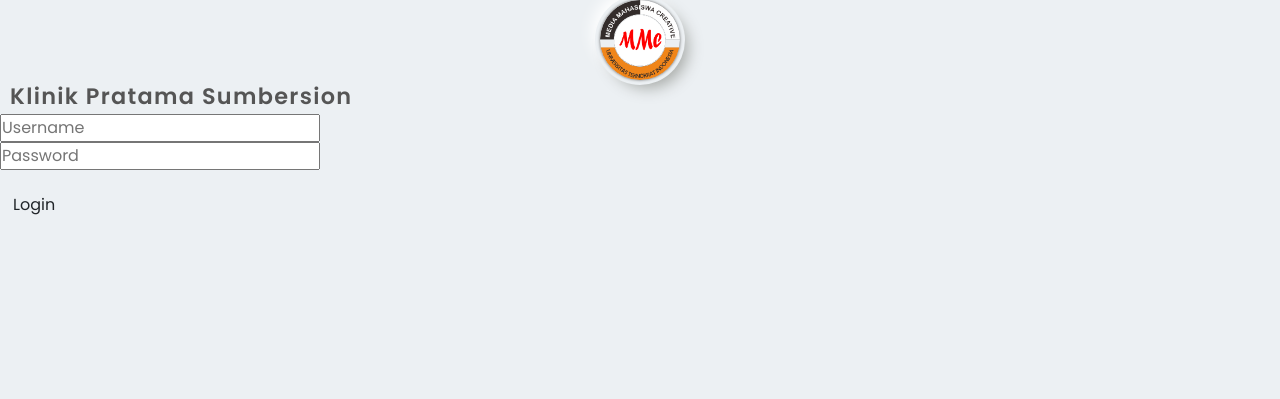
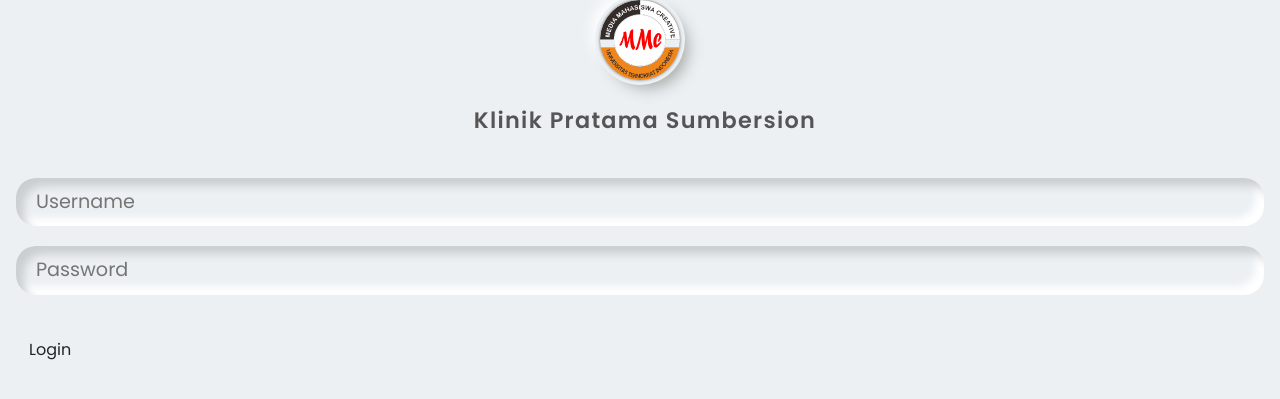
Before and after one commit to RefoFebrian/TA-PWEB-22Dx-MMC, a PHP site: page / in a window 1280 px wide. Shown: the top 399 px of the page. Run offline with PHP 8.4, Linux system fonts and the light colour scheme.

Commit message:
HERU: membuat form login

```diff
--- a/Program/index.php
+++ b/Program/index.php
@@ -6,7 +6,7 @@
     <meta name="viewport" content="width=device-width, initial-scale=1.0">
     <title>Login Klinik</title>
     <link href="https://cdn.jsdelivr.net/npm/bootstrap@5.0.2/dist/css/bootstrap.min.css" rel="stylesheet" integrity="sha384-EVSTQN3/azprG1Anm3QDgpJLIm9Nao0Yz1ztcQTwFspd3yD65VohhpuuCOmLASjC" crossorigin="anonymous">
-    <link rel="stylesheet" href="style.css">
+    <link rel="stylesheet" href="./style.css">
 </head>
 
 <body>
@@ -14,10 +14,10 @@
         <div class="logo">
             <img src="logo.png" alt="Logo">
         </div>
-        <div class="name">Klinik Pratama Sumbersion</div>
-        <form action="cek-login.php" method="post">
+        <div class=" text-center mt-4 name">Klinik Pratama Sumbersion</div>
+        <form class="p-3 mt-4" action="cek-login.php" method="post">
             <div class="form-field d-flex align-items-center">
-                <span class="far fa-user"></span>
+                <span class="fas fa-user"></span>
                 <input type="text" name="username" id="username" placeholder="Username">
             </div>
             <div class="form-field d-flex align-items-center">
--- a/Program/style.css
+++ b/Program/style.css
@@ -36,3 +36,26 @@ body {
     padding-left: 10px;
     color: #555;
 }
+
+.wrapper .form-field input {
+    width: 100%;
+    display: block;
+    border: none;
+    outline: none;
+    background: none;
+    font-size: 1.2rem;
+    color: #666;
+    padding: 10px 15px 10px 10px;
+    /* border: 1px solid red; */
+}
+
+.wrapper .form-field {
+    padding-left: 10px;
+    margin-bottom: 20px;
+    border-radius: 20px;
+    box-shadow: inset 8px 8px 8px #cbced1, inset -8px -8px 8px #fff;
+}
+
+.wrapper .form-field .fas {
+    color: #555;
+}
```
